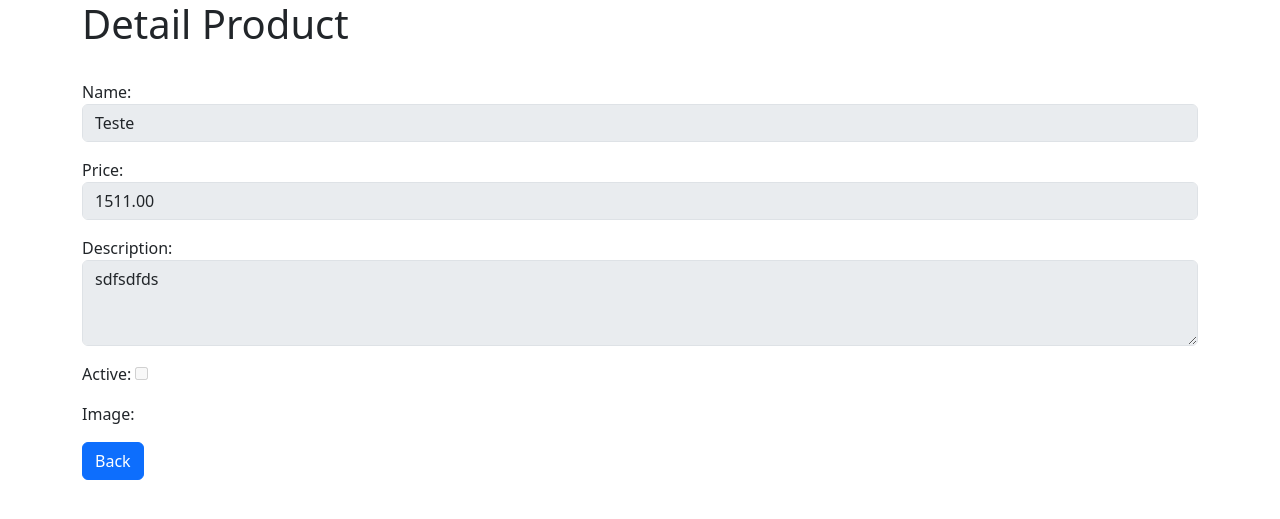
After one commit to Kalebe614/django-CRUD, a Django app: page /detail/6/ in a window 1280 px wide. The commit adds this page. Shown: the top 519 px of the page. Run offline with Django 4.2, Linux system fonts and the light colour scheme; data comes from the database, SQL or seed files in the repository; some libraries are stand-ins or nearby versions.

Commit message:
Create a page of Detail of Product

```diff
--- a/core/static/css/product_list.css
+++ b/core/static/css/product_list.css
@@ -29,3 +29,7 @@ h1 {
 tr {
     text-align: center;
 }
+#msgAreYouSure{
+    color: red;
+    font-size: 21px;
+}
--- a/core/static/js/product_list.js
+++ b/core/static/js/product_list.js
@@ -53,7 +53,7 @@ searchInput.addEventListener('keyup', filterProducts);
 
             modalTitle.textContent += `Delete Product: ${productName}`;
             modalBody.innerHTML += `
-                <p>Are you sure you want to delete the product?</p>
+                <p id="msgAreYouSure">Are you sure you want to delete the product?</p>
                 <p>Name: ${productName}</p>
                 <p>Price: ${productPrice}</p>
             `;
--- /dev/null
+++ b/core/templates/product_detail.html
@@ -0,0 +1,46 @@
+{% extends 'base.html' %}
+
+{% block head %}
+    <title>Detail Product</title>
+{% endblock head %}
+
+{% block content %}
+<div class="container">
+    <h1>Detail Product</h1><br>
+
+    <p>
+        <label for="id_name">Name:</label>
+        <input type="text" disabled name="name" value="{{object.name}}" class="form-control" placeholder="Name Product"
+            maxlength="100" required id="id_name">
+    </p>
+    <p>
+        <label for="id_price">Price:</label>
+        <input type="number" disabled name="price" value="{{object.price}}" class="form-control" placeholder="Price Product"
+            step="0.01" required id="id_price">
+    </p>
+    <P>
+        <label for="id_description">Description:</label>
+        <textarea name="description" disabled  cols="40" rows="3" class="form-control" maxlength="300" required
+            id="id_description">{{object.description}}
+            </textarea>
+    </P>
+    <P>
+        <label for="id_activity">Active: </label>
+        <input type="checkbox" disabled name="activity" id="id_activity" {%if object.activity %} checked {% endif %}>
+
+    <P>
+
+    <p>
+        <label for="id_image">Image:</label>
+    </p>
+    <p>
+        {% if object.activity %}
+        <img src="{{ object.image.url }}" alt="Current Image">
+        {% endif %}
+    </p>
+
+    <p>
+
+        <a href="{% url 'product_list' %}"><button type="button" class="btn btn-primary">Back</button></a>
+    </p>
+    {% endblock content %}
--- a/core/templates/product_update.html
+++ b/core/templates/product_update.html
@@ -26,7 +26,7 @@
             </textarea>
         </P>
         <P>
-            <label for="id_activity">Active:{{object.activity}}</label>
+            <label for="id_activity">Active: </label>
             <input type="checkbox" name="activity" id="id_activity" {%if object.activity %} checked {% endif %}>
         </P>
         <P>
--- a/core/urls.py
+++ b/core/urls.py
@@ -1,5 +1,5 @@
 from django.urls import path
-from .views import ProductListView, ProductCreateView, ProductDeleteView, ProductUpdateView
+from .views import ProductListView, ProductCreateView, ProductDeleteView, ProductUpdateView,ProductDetailView
 from django.conf import settings
 from django.conf.urls.static import static
 
@@ -8,5 +8,6 @@ urlpatterns = [
    path('create/', ProductCreateView.as_view(), name='product_create'),
    path('delete/<int:pk>/', ProductDeleteView.as_view(), name='product_delete'),
    path('update/<int:pk>/', ProductUpdateView.as_view(), name='product_update'),
+   path('detail/<int:pk>/', ProductDetailView.as_view(), name='product_detail'),
 ]
 urlpatterns += static(settings.MEDIA_URL, document_root=settings.MEDIA_ROOT)
--- a/core/views.py
+++ b/core/views.py
@@ -1,5 +1,5 @@
 from django.shortcuts import render
-from django.views.generic import ListView
+from django.views.generic import ListView, DetailView
 from django.views.generic.edit import CreateView, DeleteView, UpdateView
 from django.urls import reverse_lazy
 from .models import ProductModel
@@ -43,3 +43,7 @@ class ProductUpdateView(UpdateView):
         response = super().form_valid(form)
         messages.success(self.request, 'Product updated successfully')
         return response
+
+class ProductDetailView(DetailView):
+    model = ProductModel
+    template_name = 'product_detail.html'
```
Also changed, not shown: core/templates/product_list.html (+8 -2 lines).
